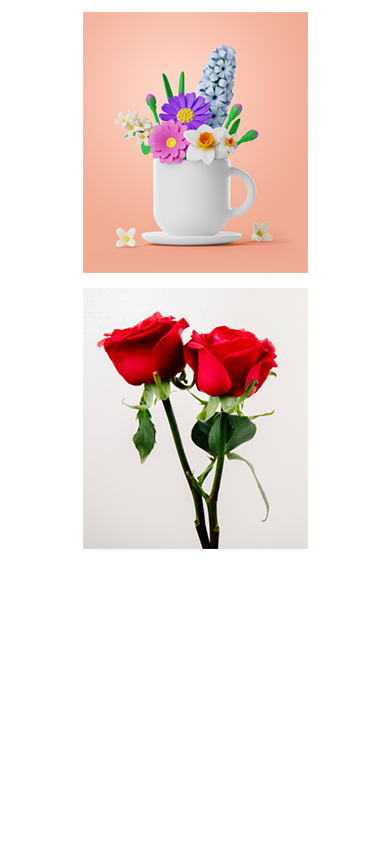
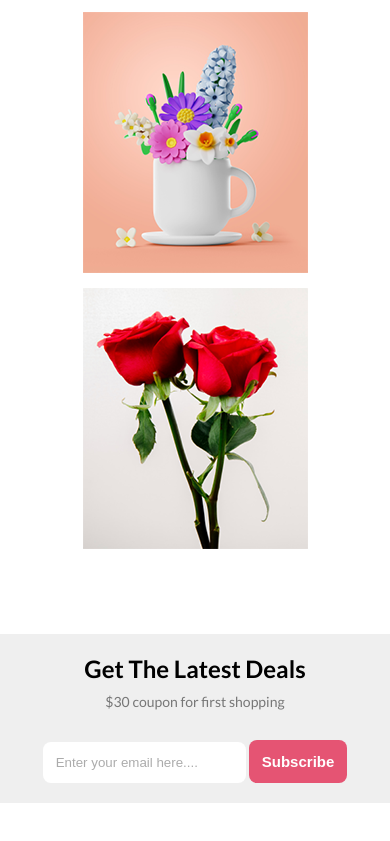
Before and after one commit to emonsimply/Flower-Shop, a plain HTML site: page index.html in a window 390 px wide. Shown: the part 4115-4956 px from the top of the page. Before the commit the page ends 4749 px from the top, so only its background shows below. Drawn offline with Linux system fonts and the light colour scheme.

Commit message:
Get The Latest Deals

```diff
--- a/index.html
+++ b/index.html
@@ -85,6 +85,18 @@
       <img src="Flower Asset/Rectangle 6.png" alt="">
     </div>
   </section>
+  <section id="deals">
+    <div class="deals-container">
+      <div class="deals-title">
+        <h2>Get The Latest Deals</h2>
+        <p class="primary-description">$30 coupon for first shopping</p>
+      </div>
+      <div class="deals-sub">
+        <input class="deals-email" placeholder="Enter your email here...." type="email" name="" id="">
+        <button class="primary-btn deals-submit" type="submit">Subscribe</button>
+      </div>
+    </div>
+  </section>
   <footer>
 
   </footer>
--- a/style.css
+++ b/style.css
@@ -207,6 +207,43 @@
 }
 
 
+/* Get The Latest Deals */
+#deals {
+  margin-bottom: 80px;
+}
+
+.deals-container {
+  height: 296px;
+  background-image: url("Flower\ Asset/Rectangle 9.png");
+  background-position: center;
+  background-repeat: no-repeat;
+  display: flex;
+  flex-direction: column;
+  justify-content: center;
+  align-items: center;
+  gap: 30px;
+}
+
+.deals-title {
+  text-align: center;
+}
+
+.deals-title h2 {
+  padding-bottom: 10px;
+}
+
+.deals-email {
+  padding: 13px;
+  width: 462px;
+  border-style: none;
+  border-radius: 8px;
+}
+
+input::placeholder {
+  opacity: 60%;
+}
+
+
 
 /* Responsive styles */
 @media screen and (max-width:576px) {
@@ -276,12 +313,37 @@
 
 
   /* Instagram  */
-.instagram-title {
-  width: 300px;
-}
+  .instagram-title {
+    width: 300px;
+  }
 
-.instagram-img-container {
-  flex-direction: column;
+  .instagram-img-container {
+    flex-direction: column;
+  }
+
+
+  /* Get The Latest Deals */
+
+  .deals-container {
+    height: auto;
+    background-image: none;
+    background-color: rgba(211, 211, 211, 0.363);
+  }
+
+  .deals-title {
+    text-align: center;
+    padding-top: 20px;
+  }
+
+  .deals-email {
+    width: auto;
+  }
+
+  .deals-submit{
+  padding: 13px 13px;
+  }
+.deals-sub{
+  padding-bottom: 20px;
 }
 
 }
```
Also changed, not shown: Flower Asset/Rectangle 9.png.
